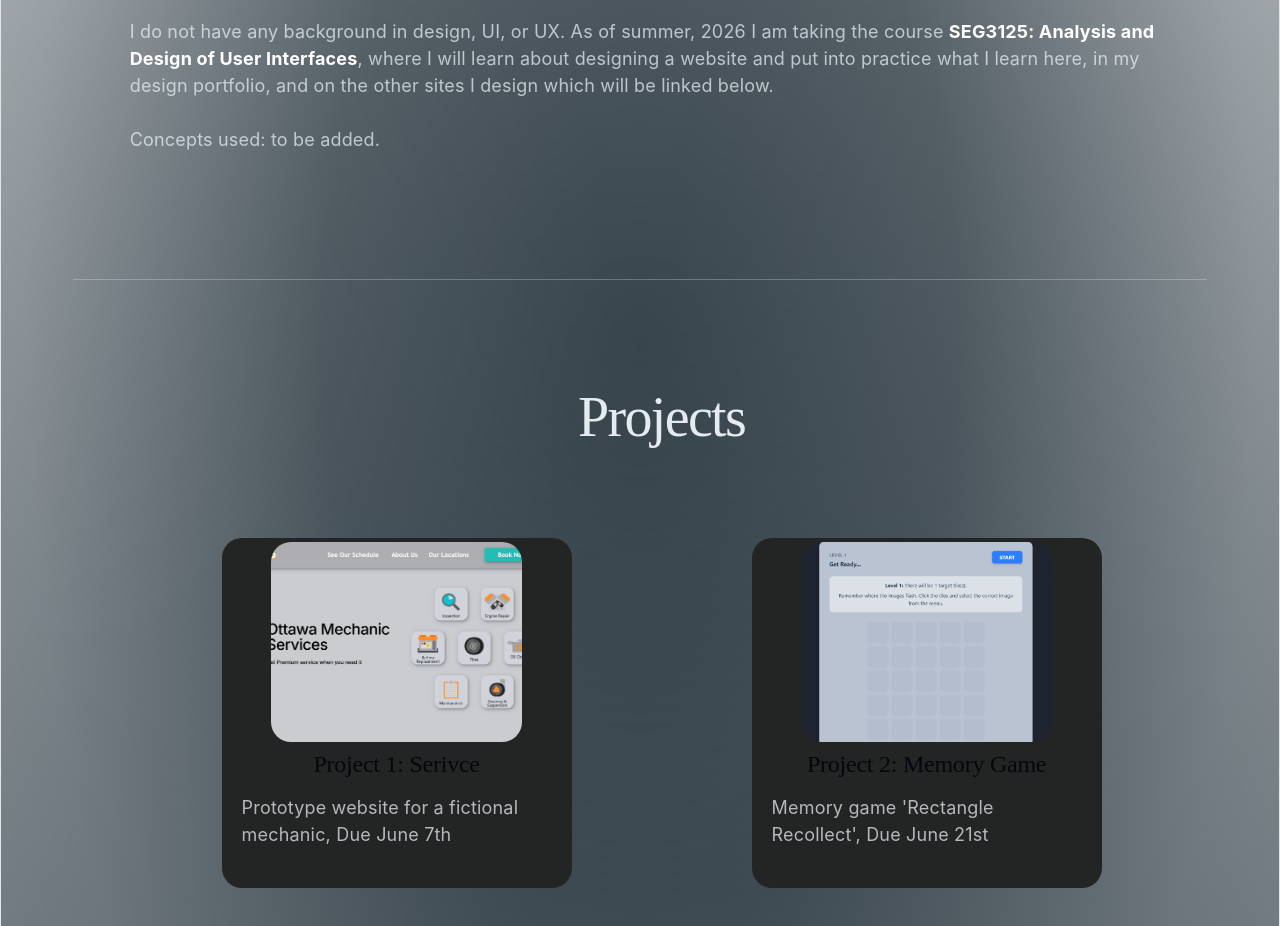
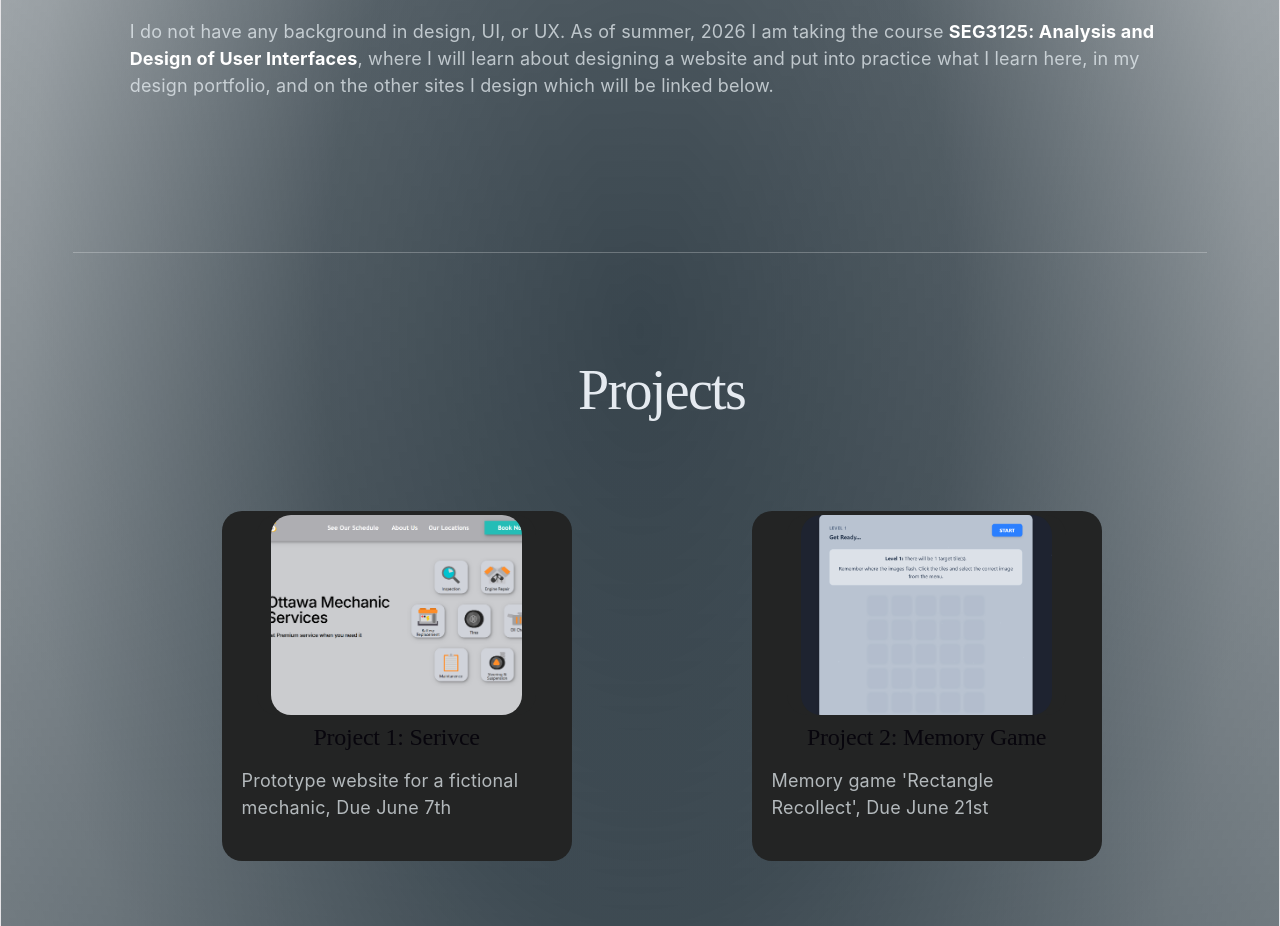
Before and after one commit to SamuelLeoneGanado/UI-UX-Portfolio, a React app in the folder Portfolio/: page / in a window 1280 px wide. Shown: the part 1620-2546 px from the top of the page. Built offline with nearby package versions, Linux system fonts and the light colour scheme; the HTML template or start-up script is replaced by a standard one.

Commit message:
removed TBA

```diff
--- a/Portfolio/src/components/Workflow.tsx
+++ b/Portfolio/src/components/Workflow.tsx
@@ -20,7 +20,7 @@ function Workflow() {
             design which will be linked below.
           </p>
           <br></br>
-          <p>Concepts used: to be added.</p>
+          <p></p>
           <br></br>
           <br></br>
         </div>
```
